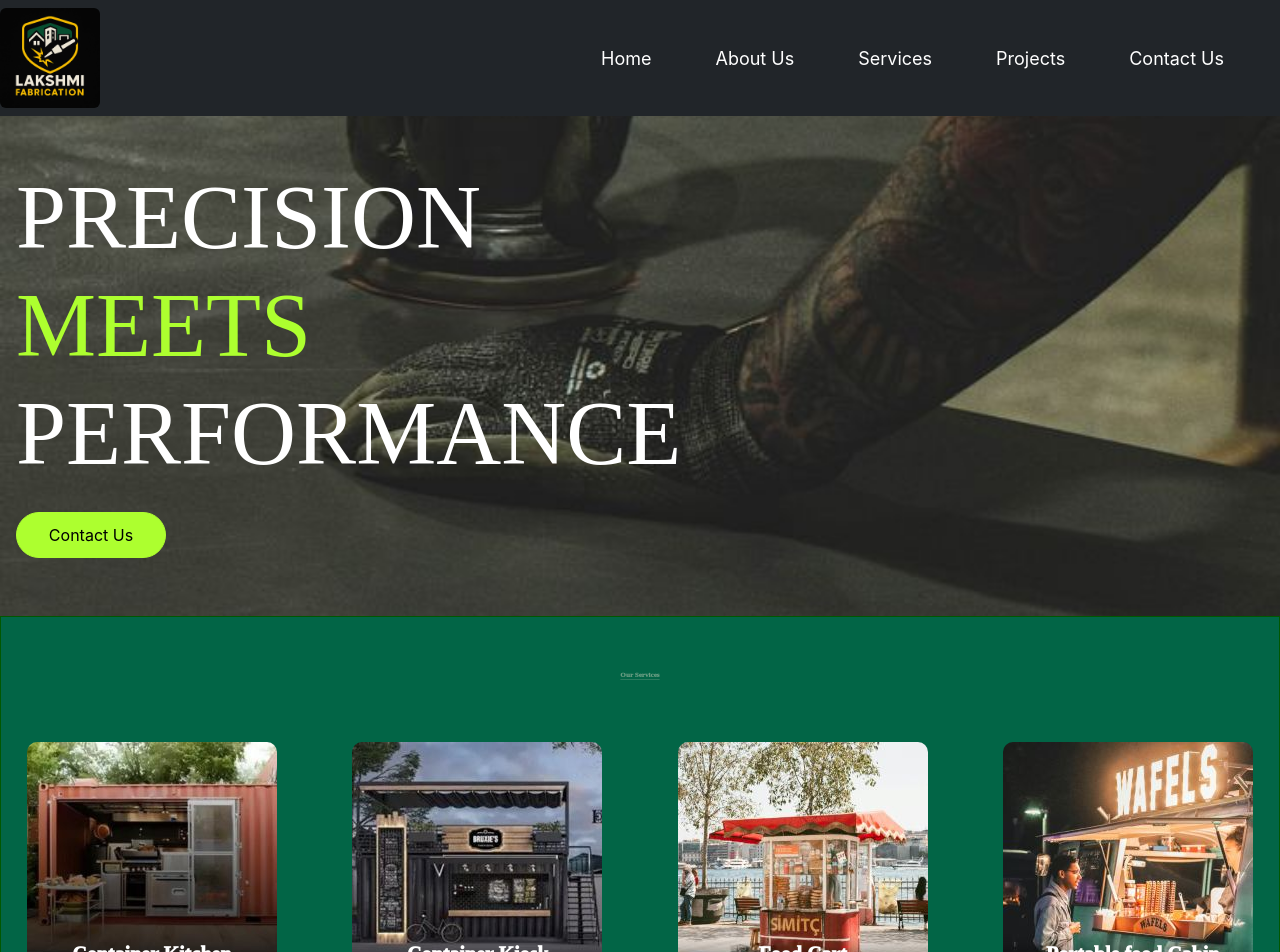
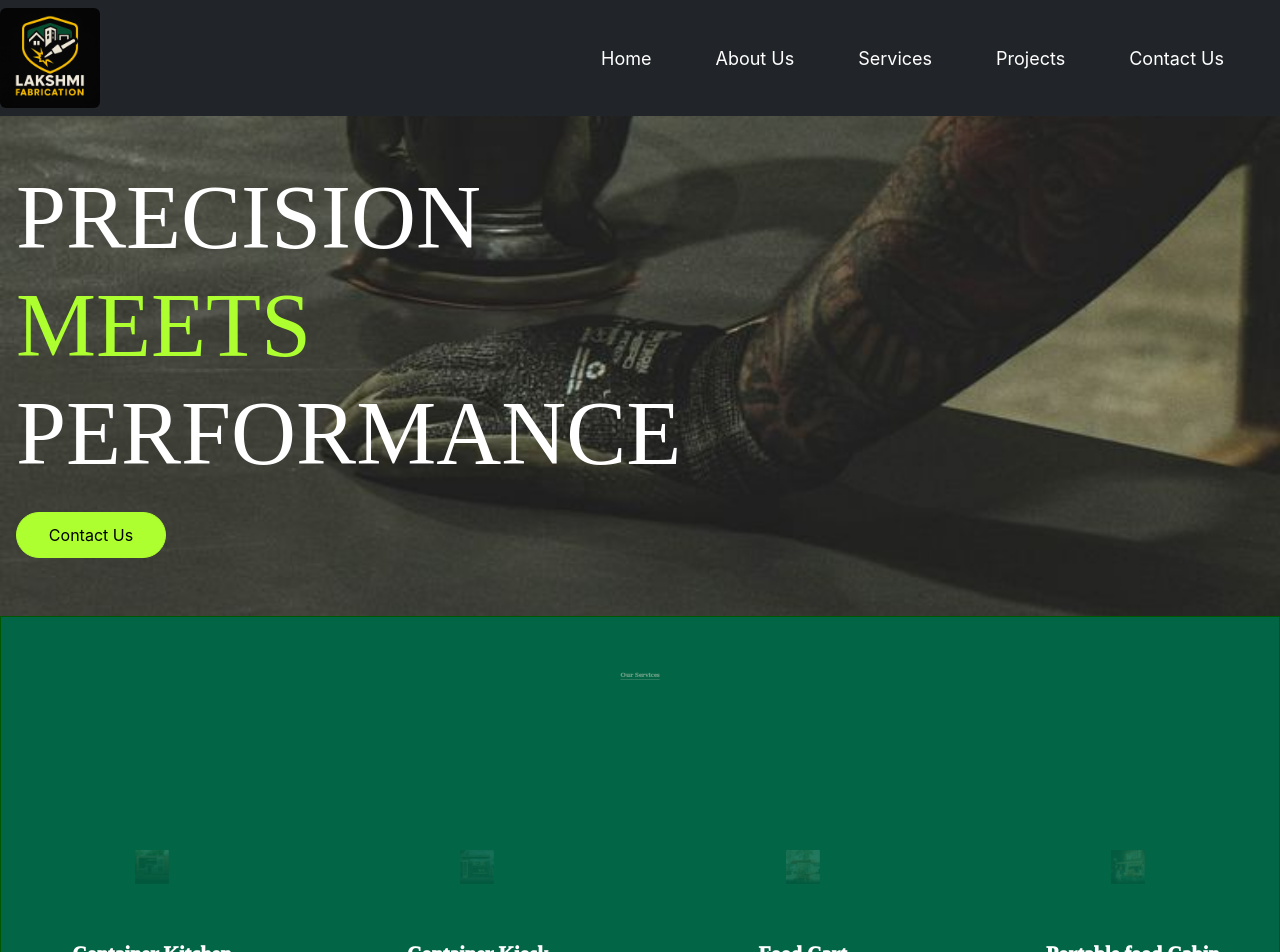
Before and after one commit to aravindhbabu19/fabri7, a React (Create React App) app in the folder ProjectFab/Frontend/myapp/: page /services in a window 1280 px wide. Shown: the top 952 px of the page. Built offline with nearby package versions, Linux system fonts and the light colour scheme.

Commit message:
Update App.css

```diff
--- a/ProjectFab/Frontend/myapp/src/App.css
+++ b/ProjectFab/Frontend/myapp/src/App.css
@@ -479,7 +479,6 @@ color: #ffffff;
 .service-img{
   border-radius: 10px;
   animation: blink linear;
-  animation-duration: 3s;
   animation-delay: 1s;
   animation-timeline:view();
   animation-range: entry 0% cover 40%;
```
